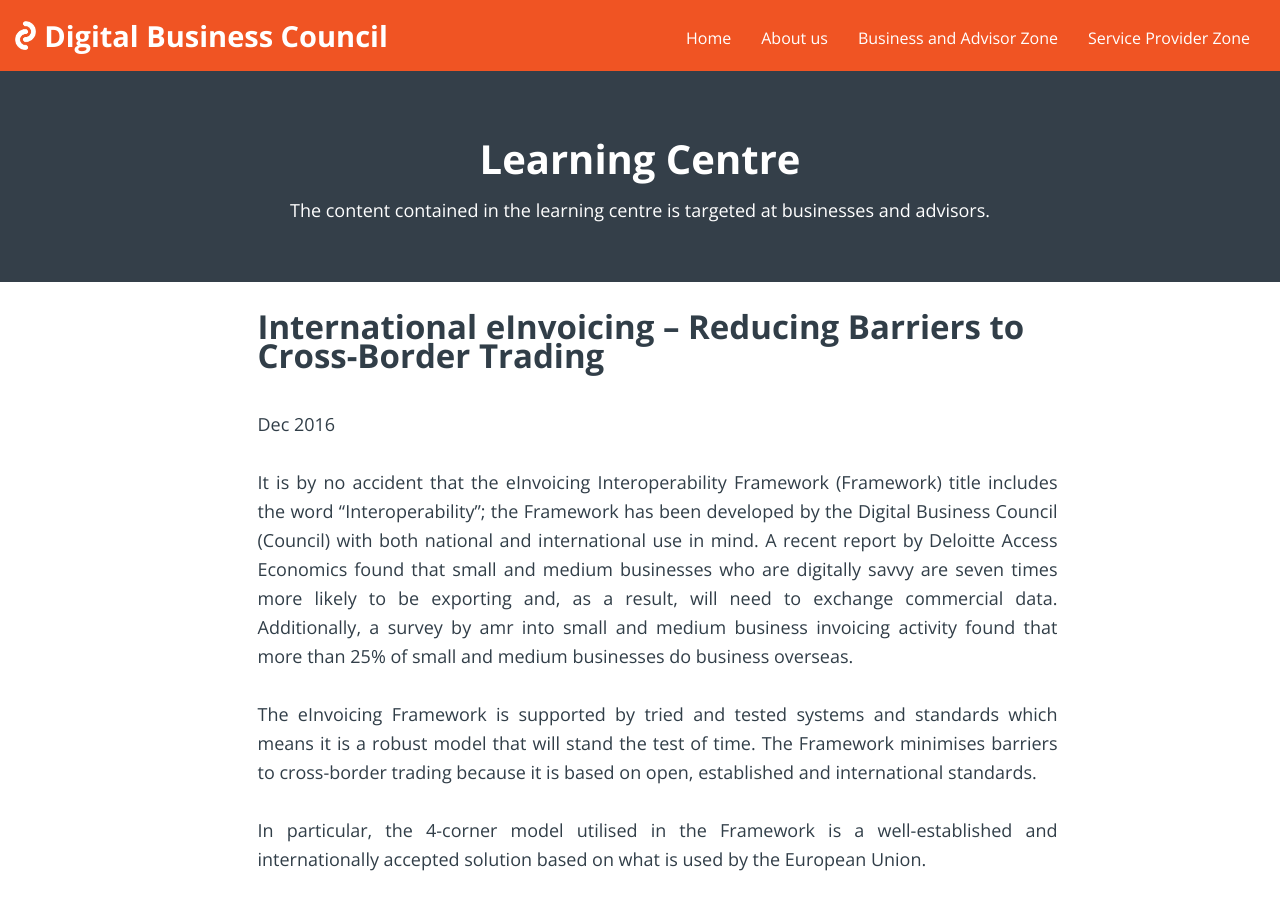
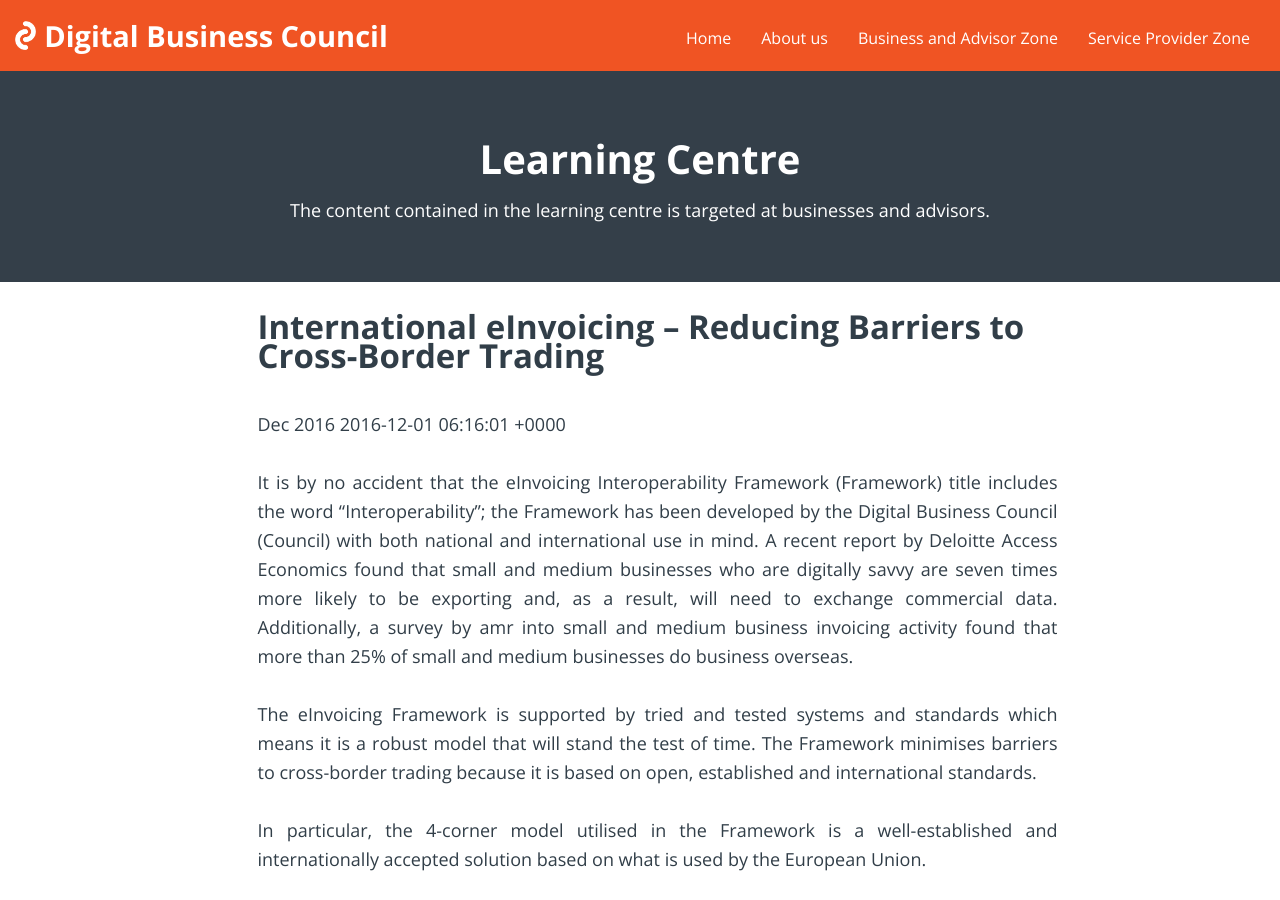
Before and after one commit to Digital-Business-Council/Digital-Business-Council.github.io, a Jekyll site: the page built from _posts/2017-01-01-DCPAlternativeView.md, in a window 1280 px wide and 900 px high. Built offline with Jekyll 4.4.1, drawn with Linux system fonts in a browser that asks for light colours.

Commit message:
Update 2017-01-01-DCPAlternativeView.md

```diff
--- a/_posts/2017-01-01-DCPAlternativeView.md
+++ b/_posts/2017-01-01-DCPAlternativeView.md
@@ -11,7 +11,7 @@
 # International eInvoicing – Reducing Barriers to Cross-Border Trading
 
 Dec 2016
-{{ date }}
+{{ page.date }}
 
 It is by no accident that the eInvoicing Interoperability Framework (Framework) title includes the word “Interoperability”; the Framework has been developed by the Digital Business Council (Council) with both national and international use in mind. A recent report by Deloitte Access Economics found that small and medium businesses who are digitally savvy are seven times more likely to be exporting and, as a result, will need to exchange commercial data. Additionally, a survey by amr into small and medium business invoicing activity found that more than 25% of small and medium businesses do business overseas.
 
```
